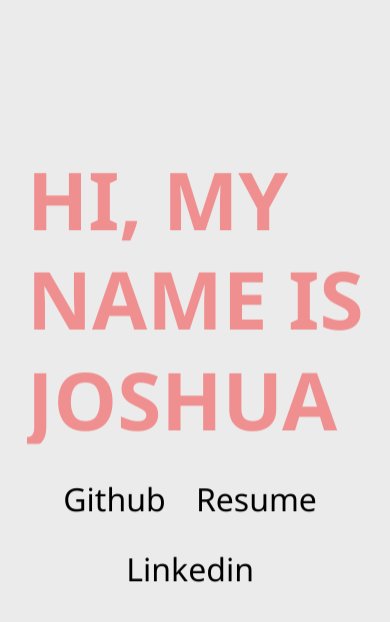
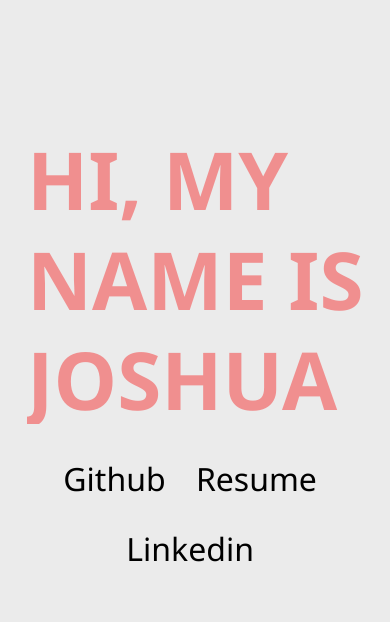
Before and after one commit to yuloklee/Personal-website, a Gatsby site: page / in a window 390 px wide. Built offline with nearby package versions, Linux system fonts and the light colour scheme; Gatsby itself is replaced by a stand-in of ours.

Commit message:
Reduce top padding on mobile

```diff
--- a/src/css/styles.css
+++ b/src/css/styles.css
@@ -36,7 +36,7 @@ body {
     width: 100%;
     height: 100%;
     margin: 0;
-    padding-top: 35%;
+    padding-top: 30%;
     -webkit-touch-callout: none;
     -webkit-user-select: none;
     -khtml-user-select: none;
```
